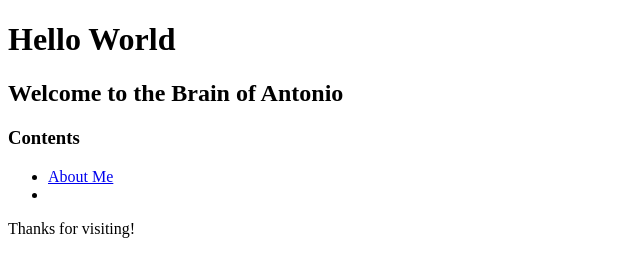
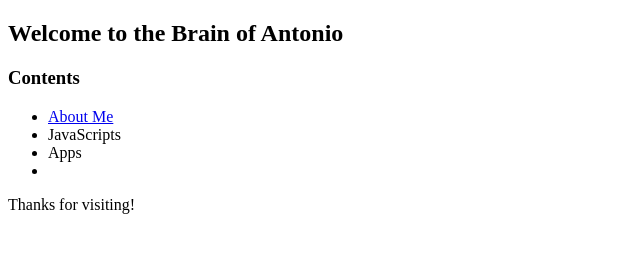
Before and after one commit to Antonio-Aguiar572/Antonio-Aguiar572.github.io, a plain HTML site: page index.html in a window 1280 px wide. Shown: the whole page, without its empty margins (0-640 px from the left). Drawn offline with Linux system fonts and the light colour scheme.

Commit message:
Add files via upload

```diff
--- a/index.html
+++ b/index.html
@@ -6,11 +6,12 @@
     <title>Antonio's Brain</title>
 </head>
 <body>
-    <h1>Hello World</h1>
     <h2>Welcome to the Brain of Antonio</h2>
     <h3>Contents</h3>
-        <ul>
+    <ul>
         <li><a href="About Me.html">About Me</a></li>
+        <li>JavaScripts</li>
+        <li>Apps</li>
         <li></li>
         </ul>
     <p>Thanks for visiting! </p>
```
